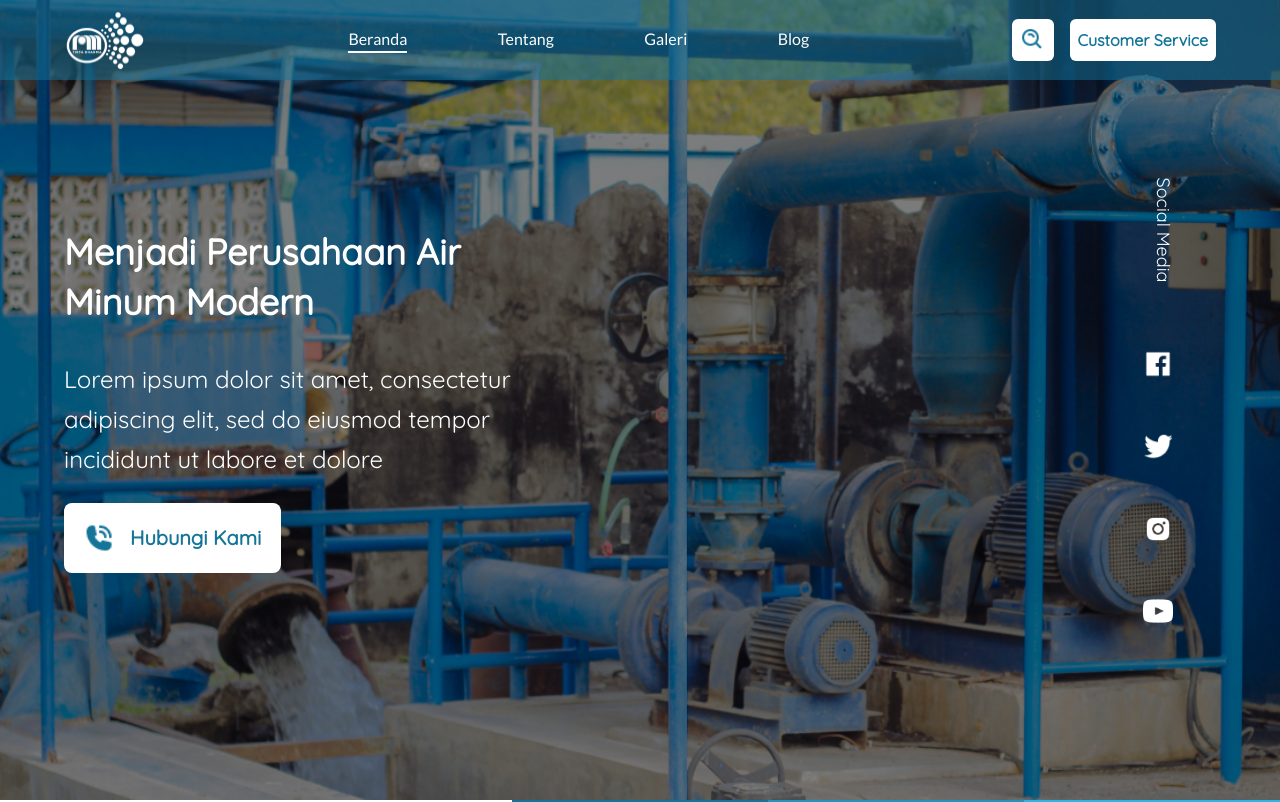
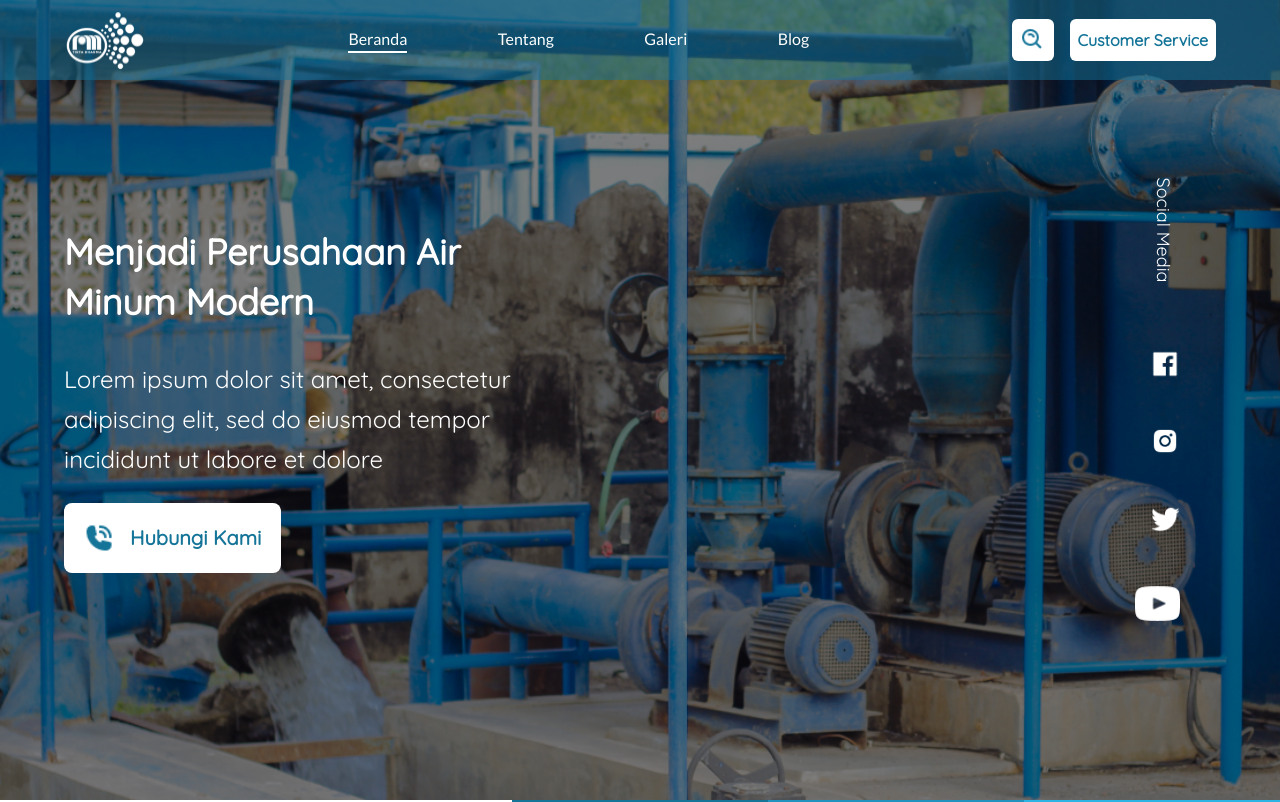
Before and after one commit to rakkatoar/test-frontend-azuralabs, a Next.js app: page / in a window 1280 px wide. Shown: the top 802 px of the page. Built offline with nearby package versions, Linux system fonts and the light colour scheme.

Commit message:
fix banner sosmed

```diff
--- a/components/Banner.jsx
+++ b/components/Banner.jsx
@@ -4,8 +4,8 @@ import { useState, useEffect } from "react";
 const Banner = () => {
     const [socialMedia, setSocialMedia] = useState([
         { icon: "/images/fb-icon.png", url: "https://facebook.com" },
+        { icon: "/images/ig-icon.png", url: "https://instagram.com" },
         { icon: "/images/tw-icon.png", url: "https://twitter.com" },
-        { icon: "/images/ig-icon.png", url: "https://instagram.com" },
         { icon: "/images/yt-icon.png", url: "https://youtube.com" },
     ]);
     return (
@@ -64,8 +64,8 @@ const Banner = () => {
                             <a key={i} id={i} target="_blank" rel="noreferrer" href={media.url}>
                                 <Image
                                     src={media.icon}
-                                    width="30"
-                                    height="30"
+                                    width={i == 3 ? 45: 30}
+                                    height={i == 3 ? 45: 30}
                                     className="hover:scale-110 duration-500"
                                     alt=""
                                 />
```
